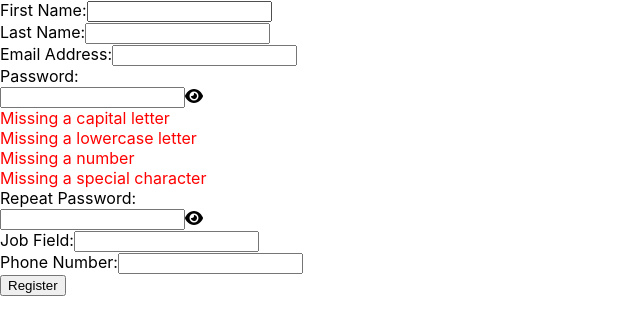
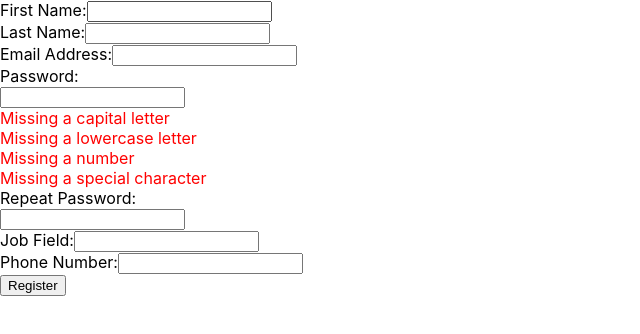
Before and after one commit to GiliEllen/joblogger, a React (Create React App) app in the folder client/: page /register in a window 1280 px wide. Shown: the top 334 px of the page, without its empty margins (0-640 px from the left). Built offline with nearby package versions, Linux system fonts and the light colour scheme.

Commit message:
updating register

```diff
--- /dev/null
+++ b/client/src/util/util.ts
@@ -0,0 +1,2 @@
+// export const CLIENT_URL = "https://idigital-gili-v2.onrender.com"
+export const CLIENT_URL = "http://localhost:4000"
--- a/client/src/views/Register.tsx
+++ b/client/src/views/Register.tsx
@@ -1,7 +1,7 @@
 import React, { useState } from 'react';
 import axios from 'axios';
-import { FontAwesomeIcon } from '@fortawesome/react-fontawesome';
-import { faEye, faEyeSlash } from '@fortawesome/free-solid-svg-icons';
+// import { FontAwesomeIcon } from '@fortawesome/react-fontawesome';
+// import { faEye, faEyeSlash } from '@fortawesome/free-solid-svg-icons';
 import { useNavigate } from 'react-router-dom';
 
 interface RegisterFormData {
@@ -157,10 +157,10 @@ const RegisterForm: React.FC = () => {
               onChange={handleChange}
               onInput={validatePassword}
             />
-            <FontAwesomeIcon
+            {/* <FontAwesomeIcon
               icon={formData.showPassword ? faEyeSlash : faEye}
               onClick={() => togglePasswordVisibility('showPassword')}
-            />
+            /> */}
           </div>
         </label>
         </div>
@@ -196,10 +196,10 @@ const RegisterForm: React.FC = () => {
               value={formData.repeatPassword}
               onChange={handleChange}
             />
-            <FontAwesomeIcon
+            {/* <FontAwesomeIcon
               icon={formData.showRepeatPassword ? faEyeSlash : faEye}
               onClick={() => togglePasswordVisibility('showRepeatPassword')}
-            />
+            /> */}
           </div>
         </label>
       </div>
```
